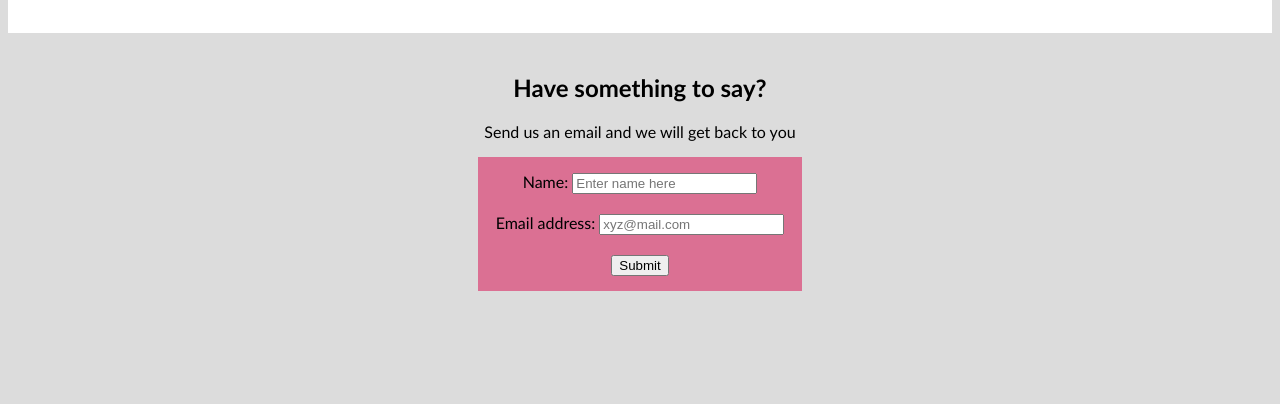
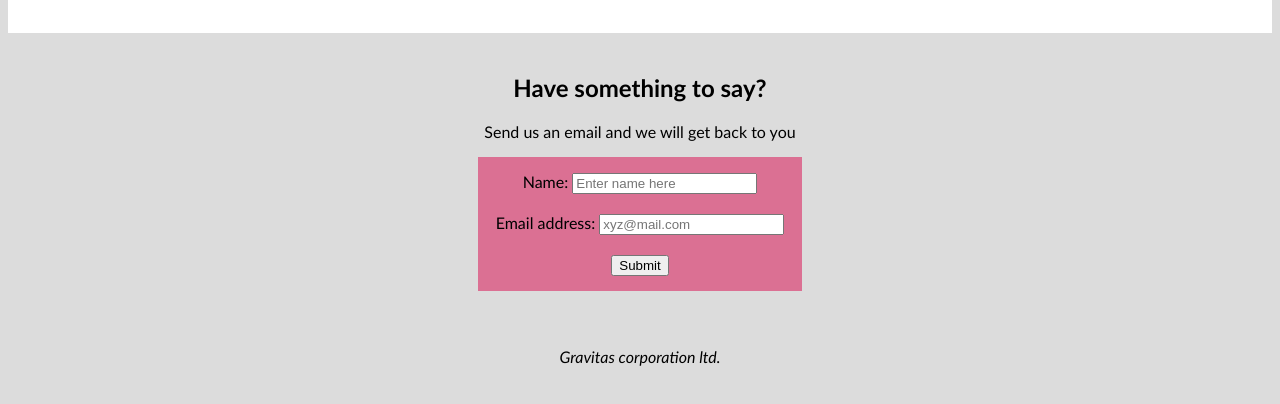
Before and after one commit to MoeCancode/Client-Website, a plain HTML site: page index.html in a window 1280 px wide. Shown: the part 702-1106 px from the top of the page. Before the commit the page ends 1021 px from the top, so only its background shows below. Drawn offline with Linux system fonts and the light colour scheme.

Commit message:
Added a footer

```diff
--- a/index.html
+++ b/index.html
@@ -56,6 +56,12 @@
             </div>
 
         </div>
+        <br> <br>
+
+        <div class="foot">
+            <footer>Gravitas corporation ltd.</footer>
+        </div>
+        <br><br>
 
 
 
--- a/style.css
+++ b/style.css
@@ -68,6 +68,12 @@ a {
     background-color: palevioletred;
 }
 
+.foot {
+    text-align: center;
+    font-style: italic;
+    font-family: 'Trebuchet MS', 'Lucida Sans Unicode', 'Lucida Grande', 'Lucida Sans', Arial, sans-serif;
+}
+
 body {
     background-color: gainsboro;
 }
```
